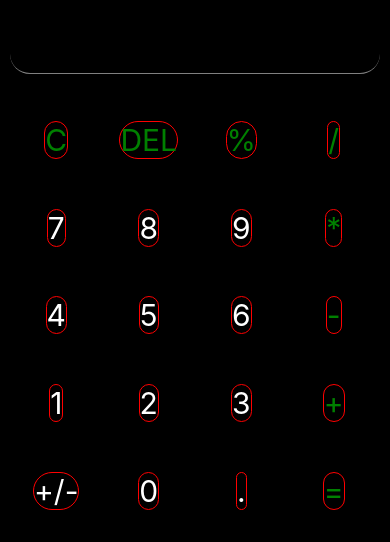
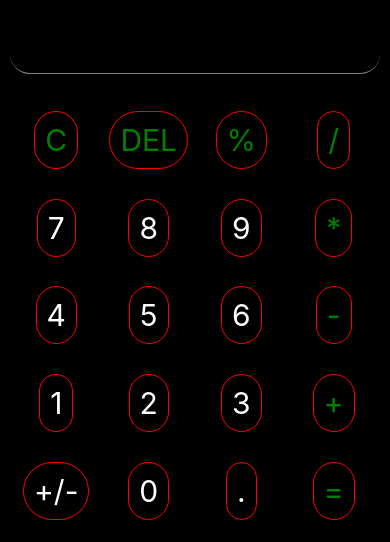
Before and after one commit to dbladva/Awesome, a React Native app: screen / in a window 390 px wide. Shown: the part 302-844 px from the top of the page. Built offline with nearby package versions, Linux system fonts and the light colour scheme.

Commit message:
sdsadd
asdsa

```diff
--- a/src/container/Calculator.js
+++ b/src/container/Calculator.js
@@ -1,4 +1,4 @@
-import { View, Text, StyleSheet } from 'react-native';
+import { View, Text, StyleSheet,Pressable} from 'react-native';
 import React, { useState } from 'react';
 
 export default function Calculator() {
@@ -131,7 +131,7 @@ const styles = StyleSheet.create({
     borderBottomWidth: 1,
     borderBottomLeftRadius: 20,
     borderBottomRightRadius: 20,
-    justifyContent: 'center',
+    justifeyContent: 'cnter',
   },
   btnMainView: {
     flex: 1.2,
@@ -165,6 +165,7 @@ const styles = StyleSheet.create({
     alignItems: 'center',
   },
   red: {
+    padding: 10,
     marginTop: 5,
     color: 'green',
     fontSize: 30,
@@ -172,14 +173,17 @@ const styles = StyleSheet.create({
     borderColor: 'red',
     borderRadius: 100,
     textAlign: 'center',
+
   },
   white: {
     marginTop: 5,
+    padding: 10,
     color: 'white',
     fontSize: 30,
     borderWidth: 0.01,
     borderColor: 'red',
     borderRadius: 200,
     textAlign: 'center',
+
   }
 });
```
